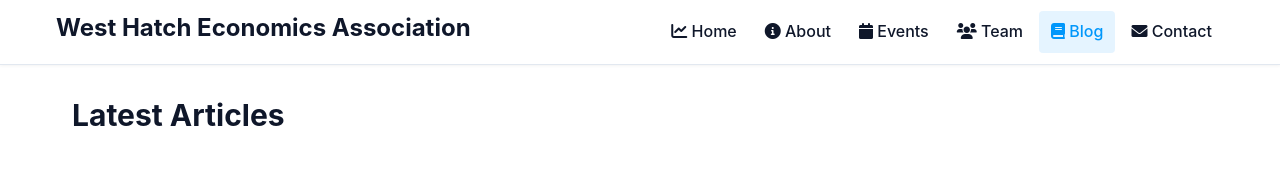
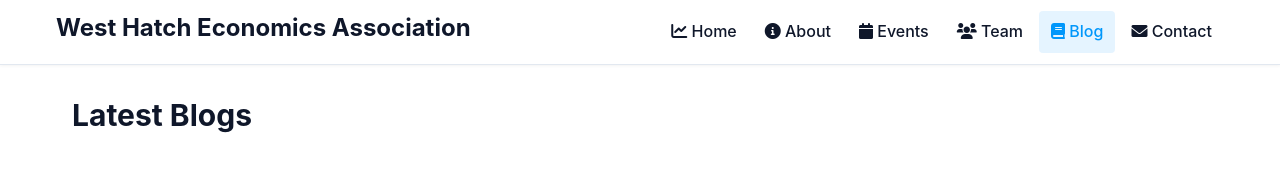
Before and after one commit to westhatcheconomicsclub/westhatcheconomicsclub.github.io, a website: page blog.html in a window 1280 px wide. Drawn offline with Linux system fonts and the light colour scheme.

Commit message:
Update blog.html

```diff
--- a/blog.html
+++ b/blog.html
@@ -35,7 +35,7 @@
         <!-- Main Content -->
         <main class="container mx-auto p-8">
             <div class="space-y-8">
-                <h1 class="text-3xl font-bold mb-6">Latest Articles</h1>
+                <h1 class="text-3xl font-bold mb-6">Latest Blogs</h1>
                 <p class="text-muted"></p>
             </div>
         </main>
```
